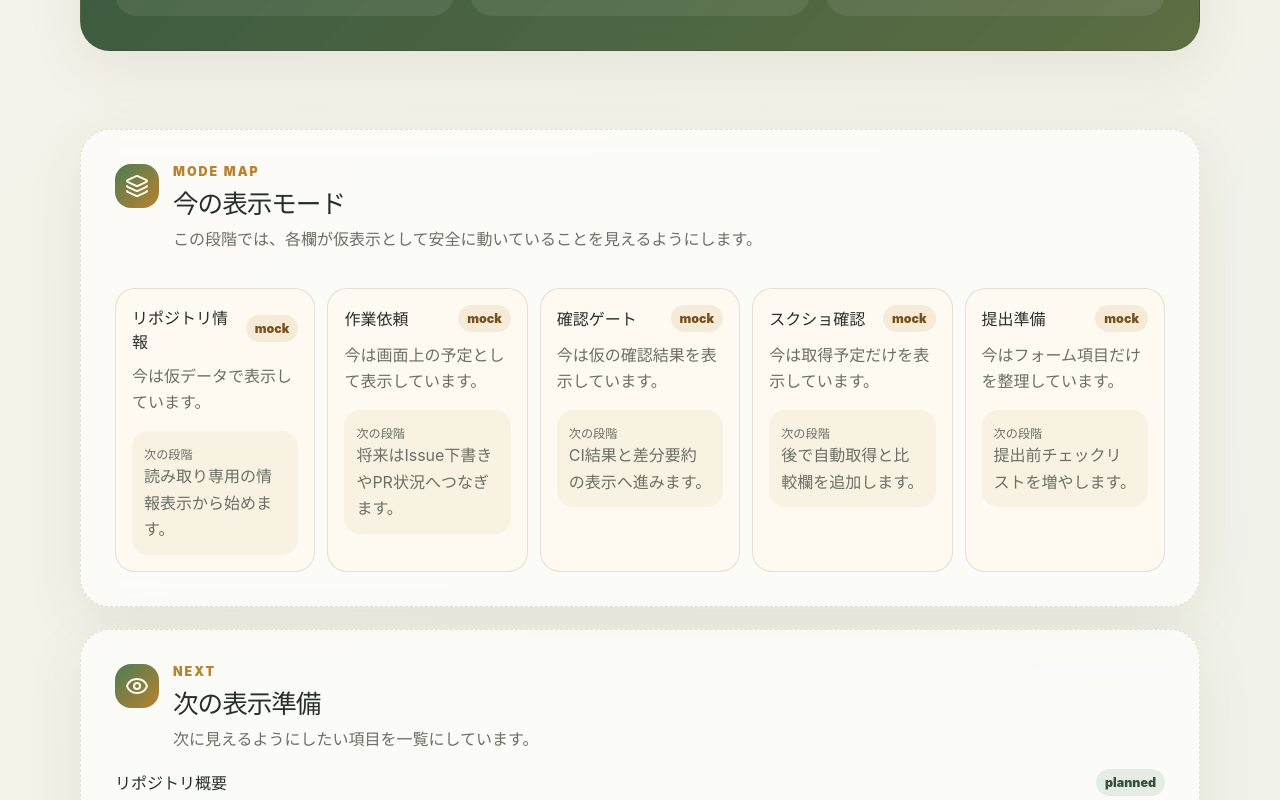
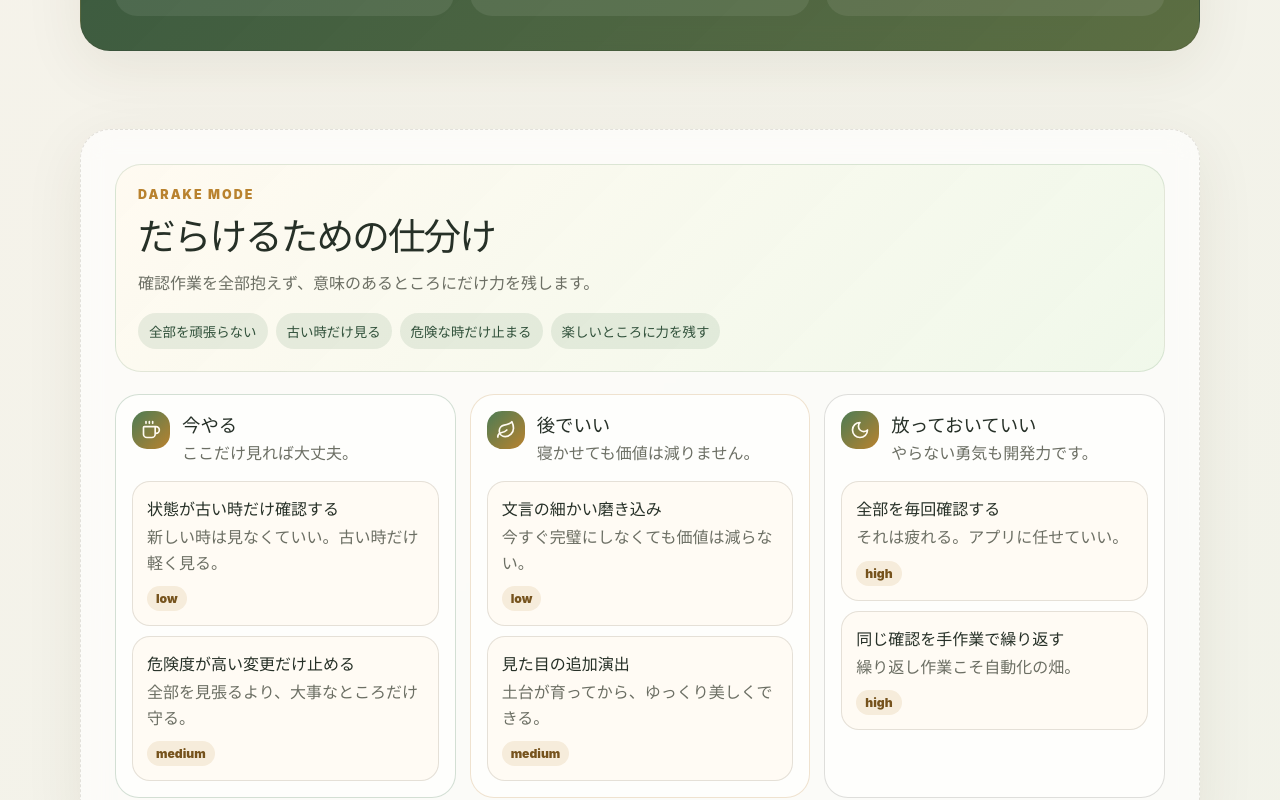
Before and after one commit to sunpotflower4460-cpu/darake-dev-app-AI, a React (Vite) app: page / in a window 1280 px wide. Shown: the part 6700-7500 px from the top of the page. Built offline with nearby package versions, Linux system fonts and the light colour scheme.

Commit message:
Phase 3.8: だらけモード中核UIを追加
Add Darake Mode data, panel, styles, README notes, and mount it in the main application layout.

```diff
--- /dev/null
+++ b/src/components/DarakeModePanel.tsx
@@ -0,0 +1,67 @@
+import { Coffee, Leaf, Moon } from 'lucide-react';
+import { darakePrinciples, darakeTasks, type DarakeLane } from '../data/darakeMode';
+
+const laneMeta: Record<DarakeLane, { title: string; icon: JSX.Element; lead: string }> = {
+  now: {
+    title: '今やる',
+    icon: <Coffee />,
+    lead: 'ここだけ見れば大丈夫。',
+  },
+  later: {
+    title: '後でいい',
+    icon: <Leaf />,
+    lead: '寝かせても価値は減りません。',
+  },
+  leave: {
+    title: '放っておいていい',
+    icon: <Moon />,
+    lead: 'やらない勇気も開発力です。',
+  },
+};
+
+const lanes: DarakeLane[] = ['now', 'later', 'leave'];
+
+export function DarakeModePanel() {
+  return (
+    <div className="darakePanel">
+      <div className="darakeHero">
+        <p className="eyebrow">Darake Mode</p>
+        <h3>だらけるための仕分け</h3>
+        <p>確認作業を全部抱えず、意味のあるところにだけ力を残します。</p>
+        <div className="darakePrinciples">
+          {darakePrinciples.map((item) => <span key={item}>{item}</span>)}
+        </div>
+      </div>
+
+      <div className="darakeLaneGrid">
+        {lanes.map((lane) => {
+          const meta = laneMeta[lane];
+          const tasks = darakeTasks.filter((task) => task.lane === lane);
+
+          return (
+            <section className={`darakeLane lane-${lane}`} key={lane}>
+              <div className="darakeLaneHeader">
+                {meta.icon}
+                <div>
+                  <h4>{meta.title}</h4>
+                  <p>{meta.lead}</p>
+                </div>
+              </div>
+              <div className="darakeTaskList">
+                {tasks.map((task) => (
+                  <article className="darakeTask" key={task.id}>
+                    <div>
+                      <strong>{task.title}</strong>
+                      <p>{task.reason}</p>
+                    </div>
+                    <span>{task.energy}</span>
+                  </article>
+                ))}
+              </div>
+            </section>
+          );
+        })}
+      </div>
+    </div>
+  );
+}
--- /dev/null
+++ b/src/darakeMode.css
@@ -0,0 +1,127 @@
+.darakePanel {
+  display: grid;
+  gap: 22px;
+}
+
+.darakeHero {
+  padding: 22px;
+  border: 1px solid rgba(76, 124, 85, 0.16);
+  border-radius: 26px;
+  background: linear-gradient(135deg, rgba(255, 250, 240, 0.92), rgba(238, 247, 231, 0.88));
+}
+
+.darakeHero h3 {
+  margin: 0 0 8px;
+  font-size: clamp(1.6rem, 3vw, 2.35rem);
+  letter-spacing: -0.05em;
+}
+
+.darakeHero p:not(.eyebrow) {
+  color: var(--muted);
+  line-height: 1.75;
+}
+
+.darakePrinciples {
+  display: flex;
+  flex-wrap: wrap;
+  gap: 8px;
+  margin-top: 16px;
+}
+
+.darakePrinciples span {
+  padding: 8px 11px;
+  border-radius: 999px;
+  color: #31513b;
+  background: rgba(76, 124, 85, 0.12);
+  font-size: 0.84rem;
+  font-weight: 900;
+}
+
+.darakeLaneGrid {
+  display: grid;
+  grid-template-columns: repeat(3, minmax(0, 1fr));
+  gap: 14px;
+}
+
+.darakeLane {
+  padding: 16px;
+  border: 1px solid var(--line);
+  border-radius: 24px;
+  background: rgba(255, 255, 255, 0.58);
+}
+
+.darakeLaneHeader {
+  display: flex;
+  gap: 12px;
+  align-items: flex-start;
+  margin-bottom: 14px;
+}
+
+.darakeLaneHeader svg {
+  flex: 0 0 auto;
+  width: 38px;
+  height: 38px;
+  padding: 9px;
+  border-radius: 15px;
+  color: #fffaf0;
+  background: linear-gradient(135deg, #4c7c55, #b9822e);
+}
+
+.darakeLaneHeader h4 {
+  margin: 0 0 4px;
+  font-size: 1.15rem;
+}
+
+.darakeLaneHeader p,
+.darakeTask p {
+  margin: 0;
+  color: var(--muted);
+  line-height: 1.6;
+}
+
+.darakeTaskList {
+  display: grid;
+  gap: 10px;
+}
+
+.darakeTask {
+  display: grid;
+  gap: 10px;
+  padding: 14px;
+  border: 1px solid var(--line);
+  border-radius: 18px;
+  background: rgba(255, 250, 240, 0.72);
+}
+
+.darakeTask strong {
+  display: block;
+  margin-bottom: 5px;
+}
+
+.darakeTask span {
+  justify-self: start;
+  padding: 5px 9px;
+  border-radius: 999px;
+  color: #76531d;
+  background: rgba(185, 130, 46, 0.13);
+  font-size: 0.76rem;
+  font-weight: 900;
+}
+
+.lane-now {
+  border-color: rgba(76, 124, 85, 0.24);
+}
+
+.lane-later {
+  border-color: rgba(185, 130, 46, 0.22);
+}
+
+.lane-leave {
+  border-color: rgba(108, 111, 100, 0.22);
+}
+
+@media (max-width: 960px) {
+  .darakeLaneGrid {
+    grid-template-columns: 1fr;
+  }
+}
--- /dev/null
+++ b/src/data/darakeMode.ts
@@ -0,0 +1,61 @@
+export type DarakeLane = 'now' | 'later' | 'leave';
+
+export type DarakeTask = {
+  id: string;
+  lane: DarakeLane;
+  title: string;
+  reason: string;
+  energy: 'low' | 'medium' | 'high';
+};
+
+export const darakeTasks: DarakeTask[] = [
+  {
+    id: 'check-freshness',
+    lane: 'now',
+    title: '状態が古い時だけ確認する',
+    reason: '新しい時は見なくていい。古い時だけ軽く見る。',
+    energy: 'low',
+  },
+  {
+    id: 'review-high-risk',
+    lane: 'now',
+    title: '危険度が高い変更だけ止める',
+    reason: '全部を見張るより、大事なところだけ守る。',
+    energy: 'medium',
+  },
+  {
+    id: 'polish-copy',
+    lane: 'later',
+    title: '文言の細かい磨き込み',
+    reason: '今すぐ完璧にしなくても価値は減らない。',
+    energy: 'low',
+  },
+  {
+    id: 'visual-upgrade',
+    lane: 'later',
+    title: '見た目の追加演出',
+    reason: '土台が育ってから、ゆっくり美しくできる。',
+    energy: 'medium',
+  },
+  {
+    id: 'watch-everything',
+    lane: 'leave',
+    title: '全部を毎回確認する',
+    reason: 'それは疲れる。アプリに任せていい。',
+    energy: 'high',
+  },
+  {
+    id: 'manual-repetition',
+    lane: 'leave',
+    title: '同じ確認を手作業で繰り返す',
+    reason: '繰り返し作業こそ自動化の畑。',
+    energy: 'high',
+  },
+];
+
+export const darakePrinciples = [
+  '全部を頑張らない',
+  '古い時だけ見る',
+  '危険な時だけ止まる',
+  '楽しいところに力を残す',
+];
--- a/src/main.tsx
+++ b/src/main.tsx
@@ -1,6 +1,7 @@
 import React from 'react';
 import ReactDOM from 'react-dom/client';
 import App from './App';
+import { DarakeModePanel } from './components/DarakeModePanel';
 import { FuturePanel } from './components/FuturePanel';
 import { InfoPanel } from './components/InfoPanel';
 import { StatusPanel } from './components/StatusPanel';
@@ -8,11 +9,15 @@ import './styles.css';
 import './phase2.css';
 import './phase25.css';
 import './repoSnapshot.css';
+import './darakeMode.css';
 
 ReactDOM.createRoot(document.getElementById('root') as HTMLElement).render(
   <React.StrictMode>
     <App />
     <section className="appShell boundaryShell">
+      <div className="panel statusModePanel">
+        <DarakeModePanel />
+      </div>
       <div className="panel statusModePanel">
         <StatusPanel />
       </div>
```
Also changed, not shown: 1 other file (tests, documents, lock files or other folders).
